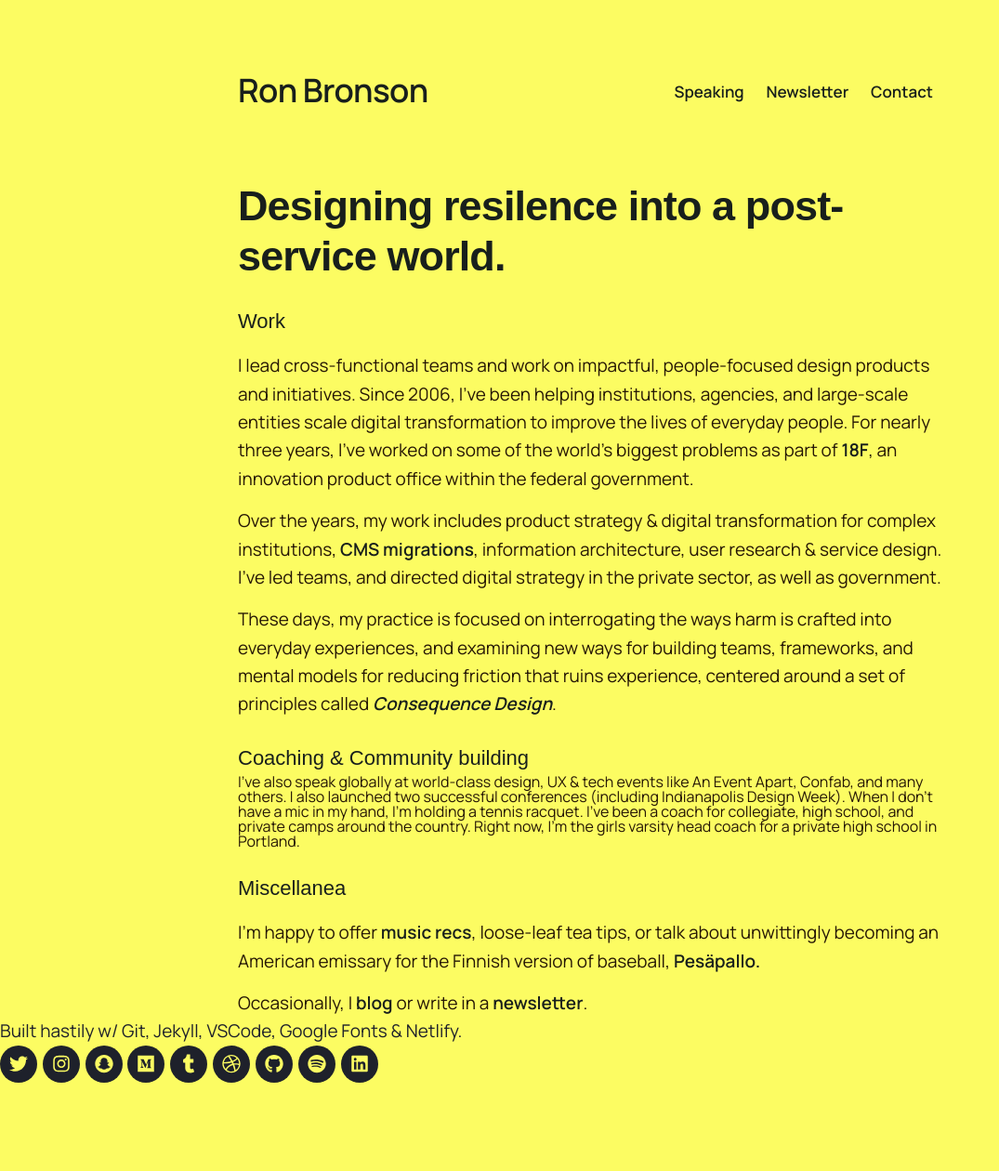
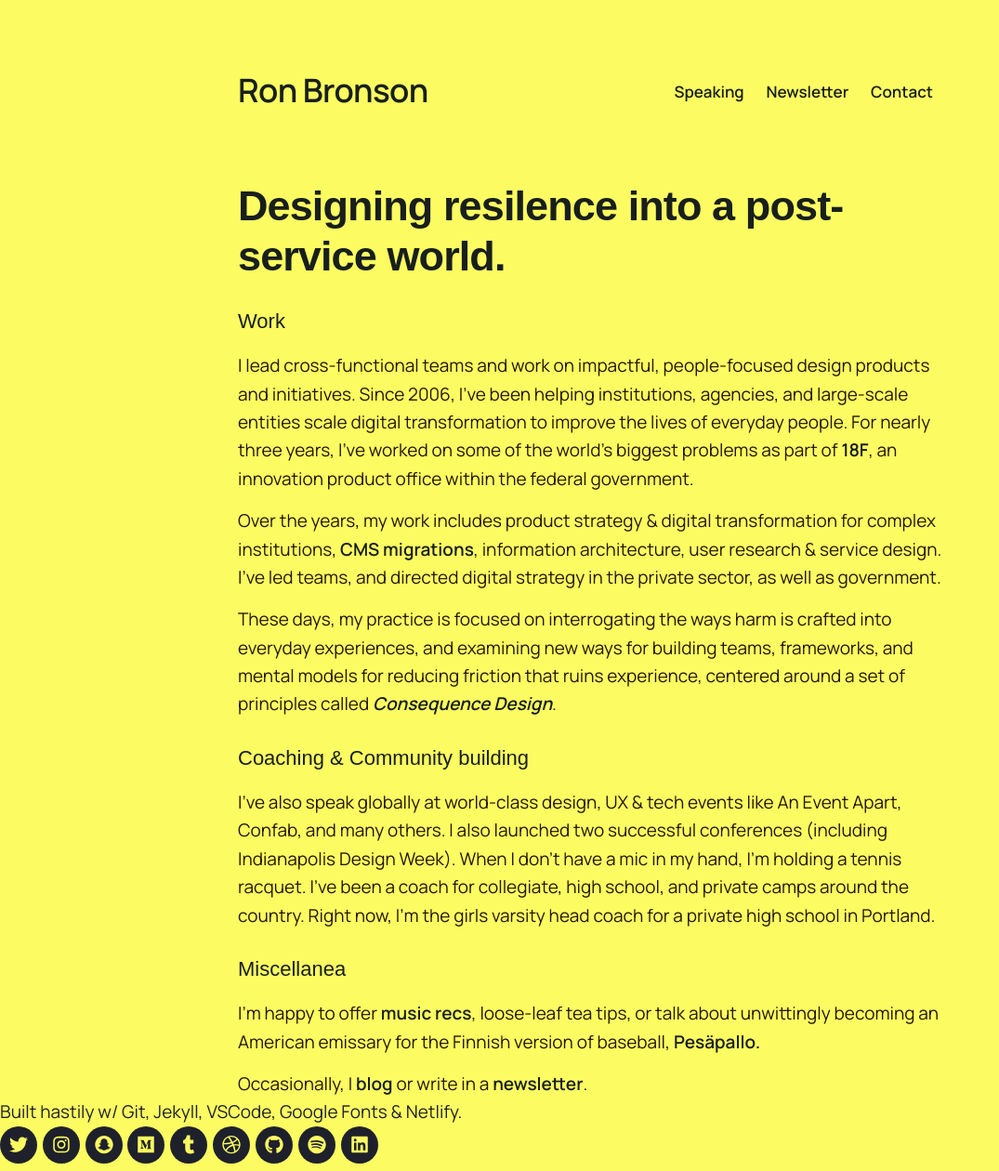
Before and after one commit to quarterback/2020-home, a Jekyll site: the page built from index.html, in a window 1280 px wide. Shown: the whole page at 93% size, without its empty margins (0-1075 px from the left). Built offline with Jekyll 4.4.1, drawn with Linux system fonts in a browser that asks for light colours; nearby versions of some CDN libraries; some web fonts are replaced; before the commit the page ends 1173 px from its top, so only the background shows below that.

```diff
--- a/index.html
+++ b/index.html
@@ -21,11 +21,11 @@ featured_image: '/images/social.jpg'
 	<p>These days, my practice is focused on interrogating the ways harm is crafted into everyday experiences, and examining new ways for building teams, frameworks, and mental models for reducing friction that ruins experience, centered around a set of principles called <em><a href="https://consequence.design/post/616408785711431680/on-consequence-design">Consequence Design</a></em>.</p>
 
 	<h4>Coaching & Community building</h4>
-	I've also speak globally at world-class design, UX & tech events like An Event Apart, Confab, and many others. I also launched two successful conferences (including Indianapolis Design Week).
+	<p>I've also speak globally at world-class design, UX & tech events like An Event Apart, Confab, and many others. I also launched two successful conferences (including Indianapolis Design Week).
 
 	When I don't have a mic in my hand, I'm holding a tennis racquet. I've been a coach for collegiate, high school, and private camps around the country.
 
-	Right now, I'm the girls varsity head coach for a private high school in Portland.
+	Right now, I'm the girls varsity head coach for a private high school in Portland.  </p>
 
 	<h4>Miscellanea</h4>
 	<p>I'm happy to offer <a href="https://www.last.fm/user/omnivoreron">music recs</a>, loose-leaf tea tips, or talk about unwittingly becoming an American emissary for the Finnish version of baseball, <a href="https://www.youtube.com/watch?v=H_navSFGj0I">Pesäpallo.</a>
```
